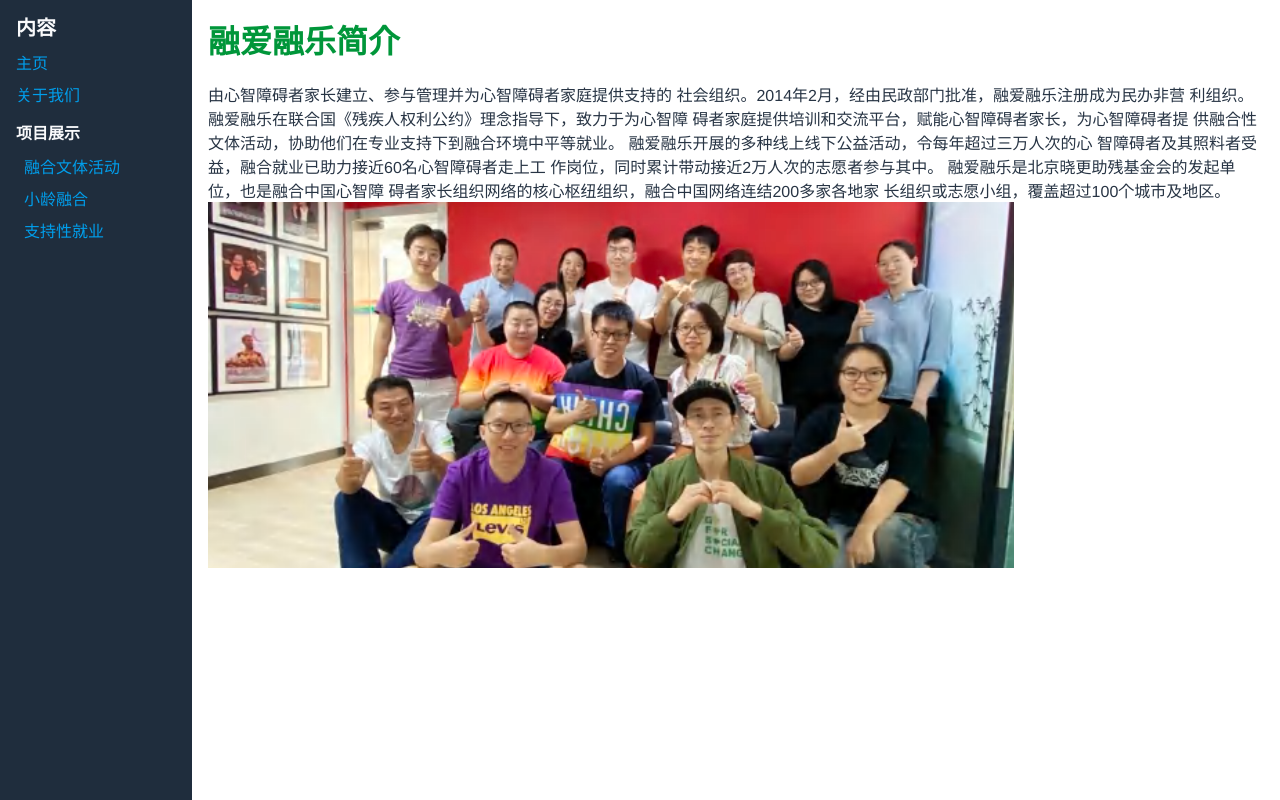
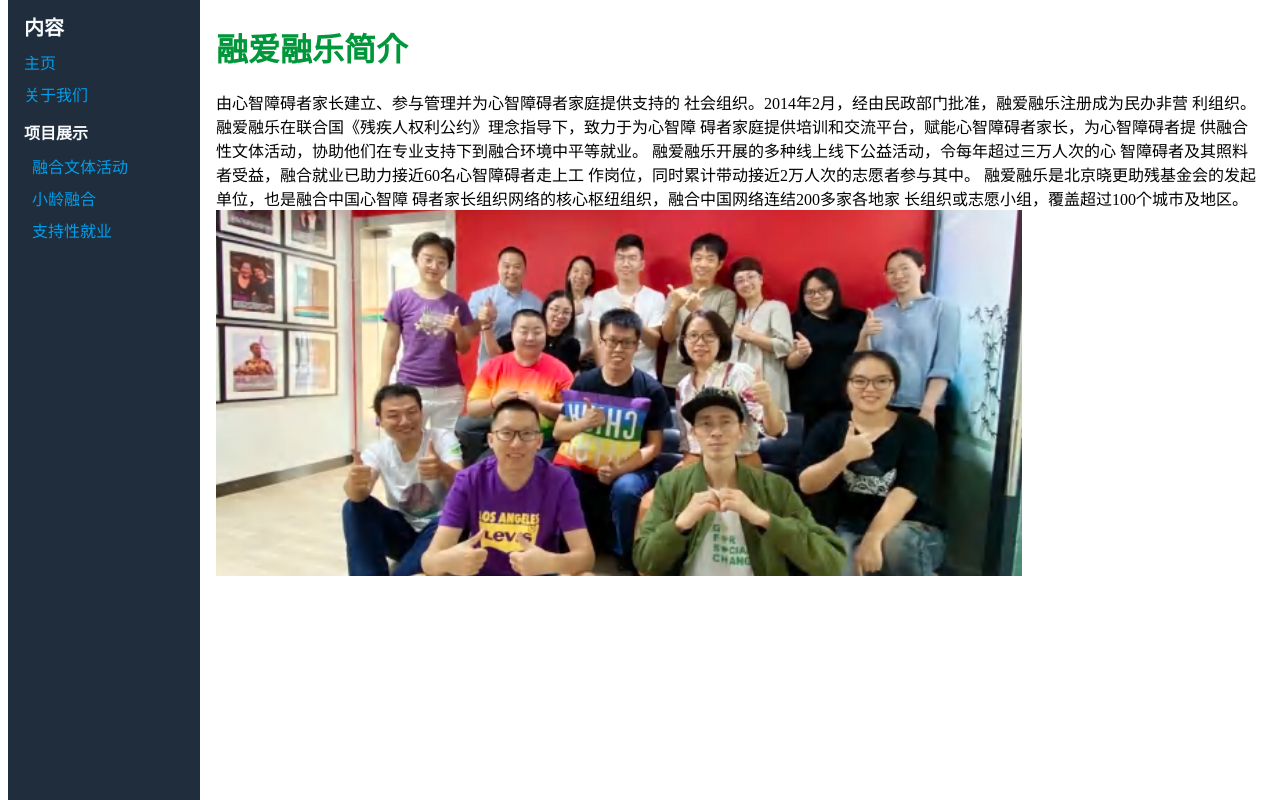
Before and after one commit to yangjiao2/RongRong, a React app: page / in a window 1280 px wide. Built offline with nearby package versions, Linux system fonts and the light colour scheme; the HTML template or start-up script is replaced by a standard one.

Commit message:
Update base.scss

```diff
--- a/src/assets/stylesheets/base.scss
+++ b/src/assets/stylesheets/base.scss
@@ -1,4 +1,4 @@
-body {
+.body {
   font-family: helvetica;
   font-weight: 400;
   margin: 0;
@@ -128,3 +128,6 @@ h1 {
   color: white;
   font-family: 宋体;
 }
+.App {
+  text-align: center;
+}
```
